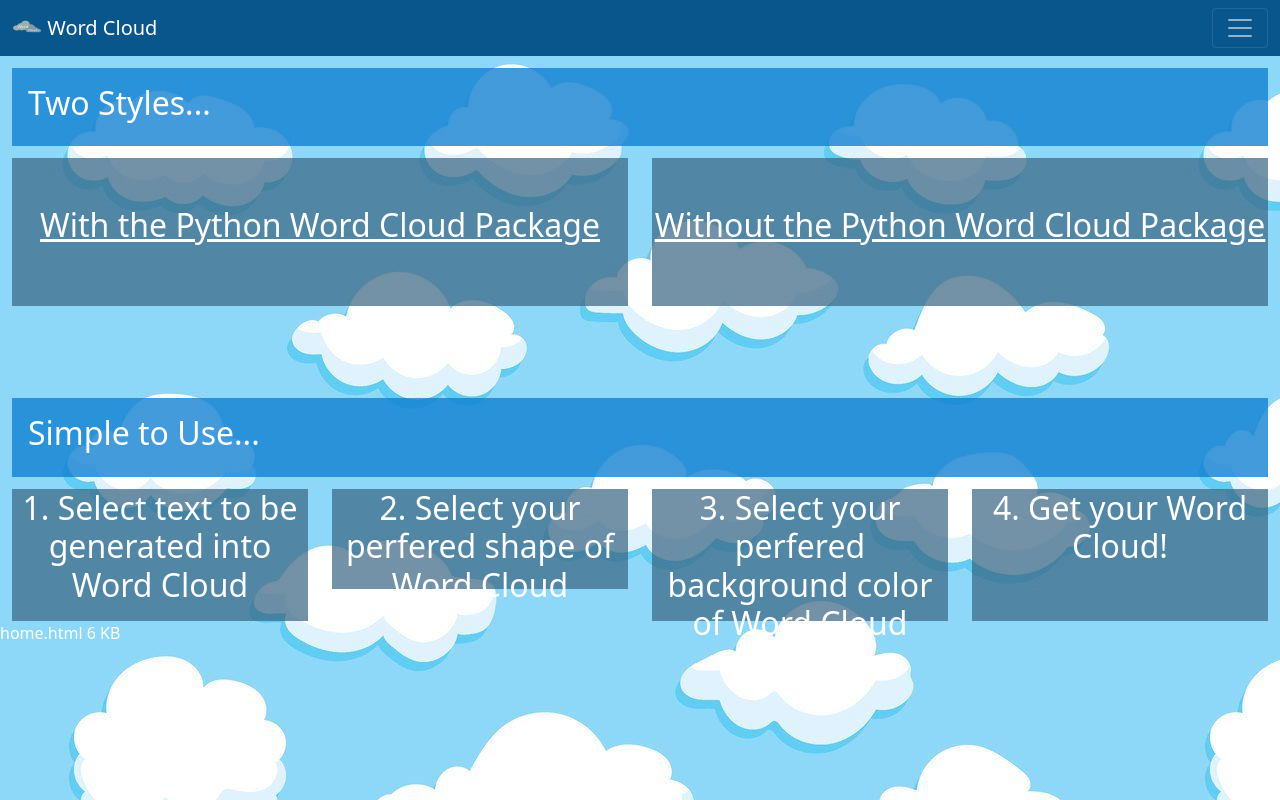
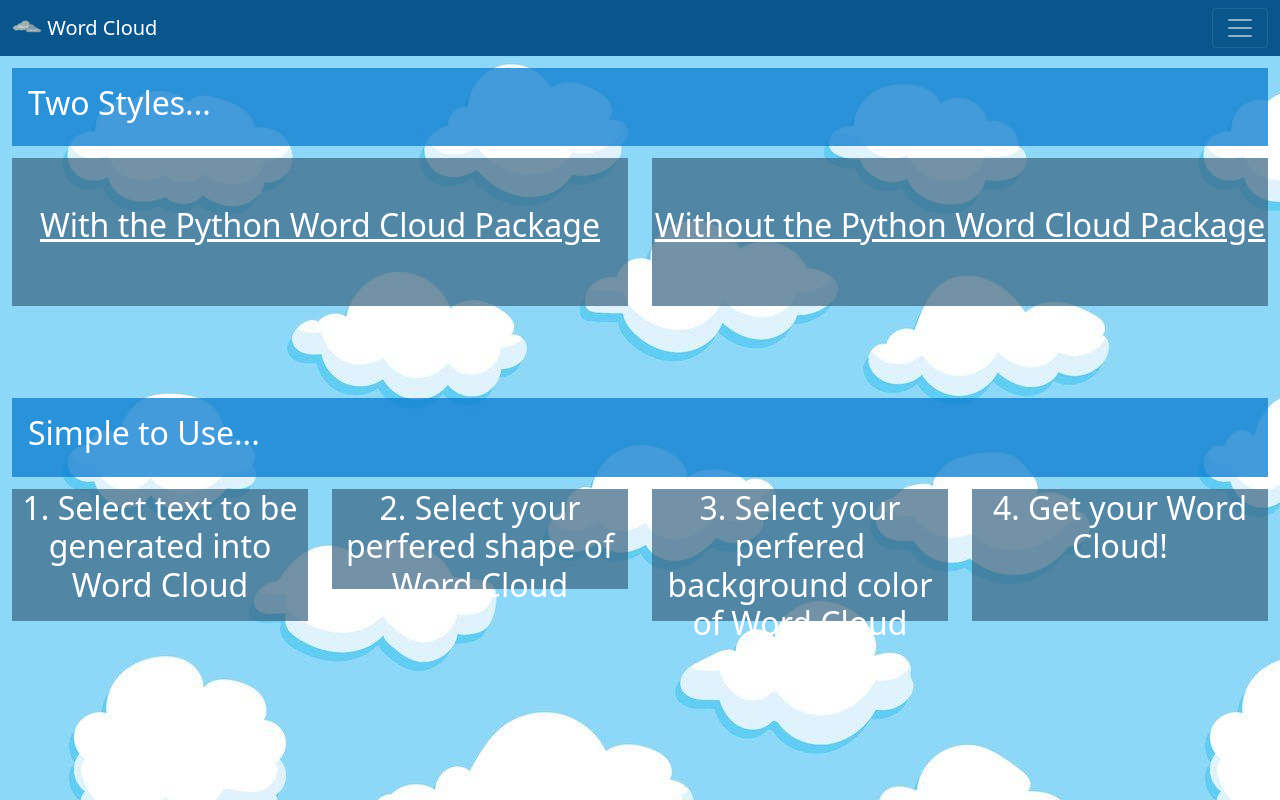
Before and after one commit to KOL305/WordClouds, a Flask app: page / in a window 1280 px wide. Run offline with Flask 2, Linux system fonts and the light colour scheme; parts of the project's set-up code (start-up, migrations or seed data) failed here and were passed over; some libraries are stand-ins or nearby versions.

Commit message:
fixed home.html text at bottom of page

```diff
--- a/templates/home.html
+++ b/templates/home.html
@@ -142,5 +142,3 @@
     </script>
   </body>
 </html>
-home.html
-6 KB
```
